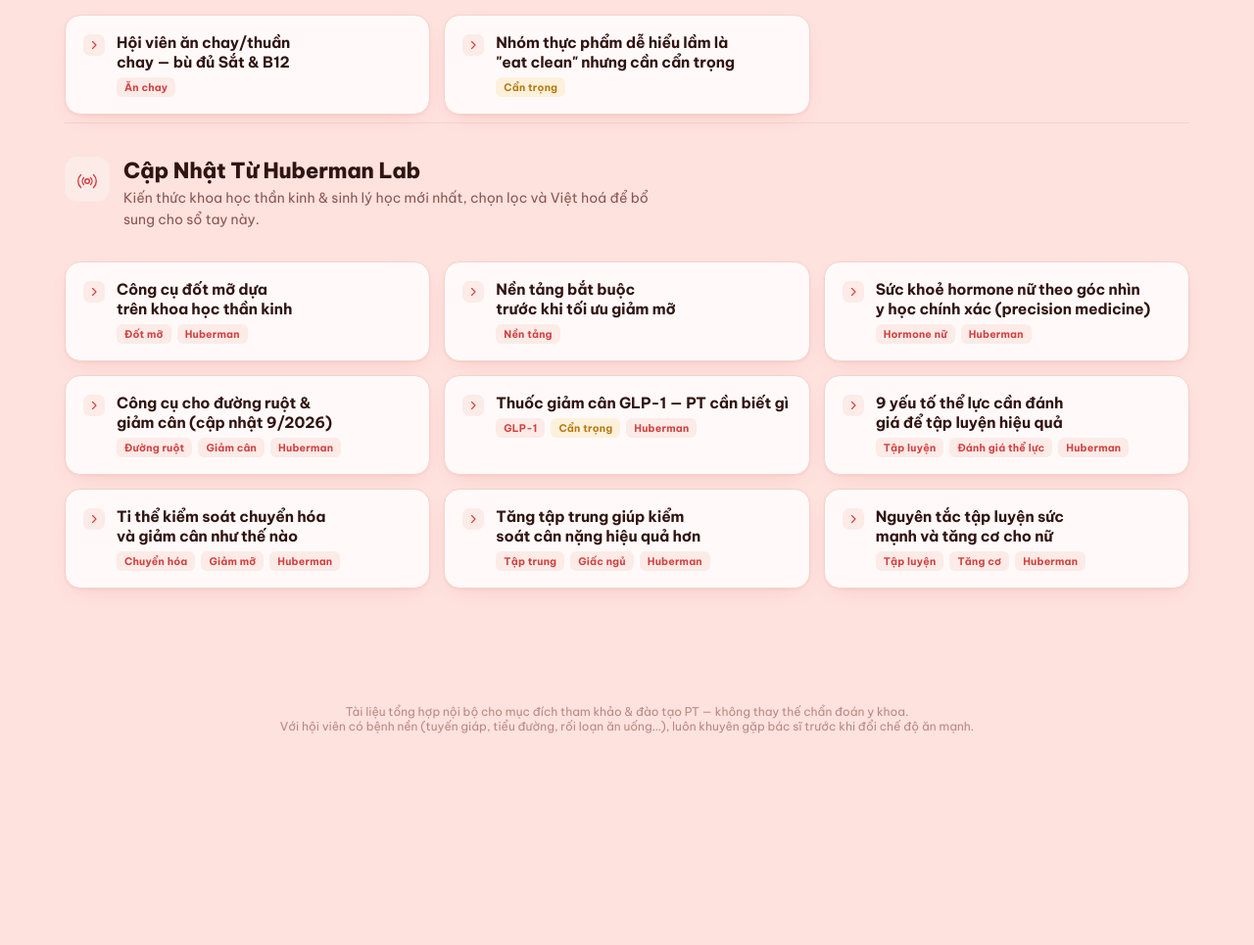
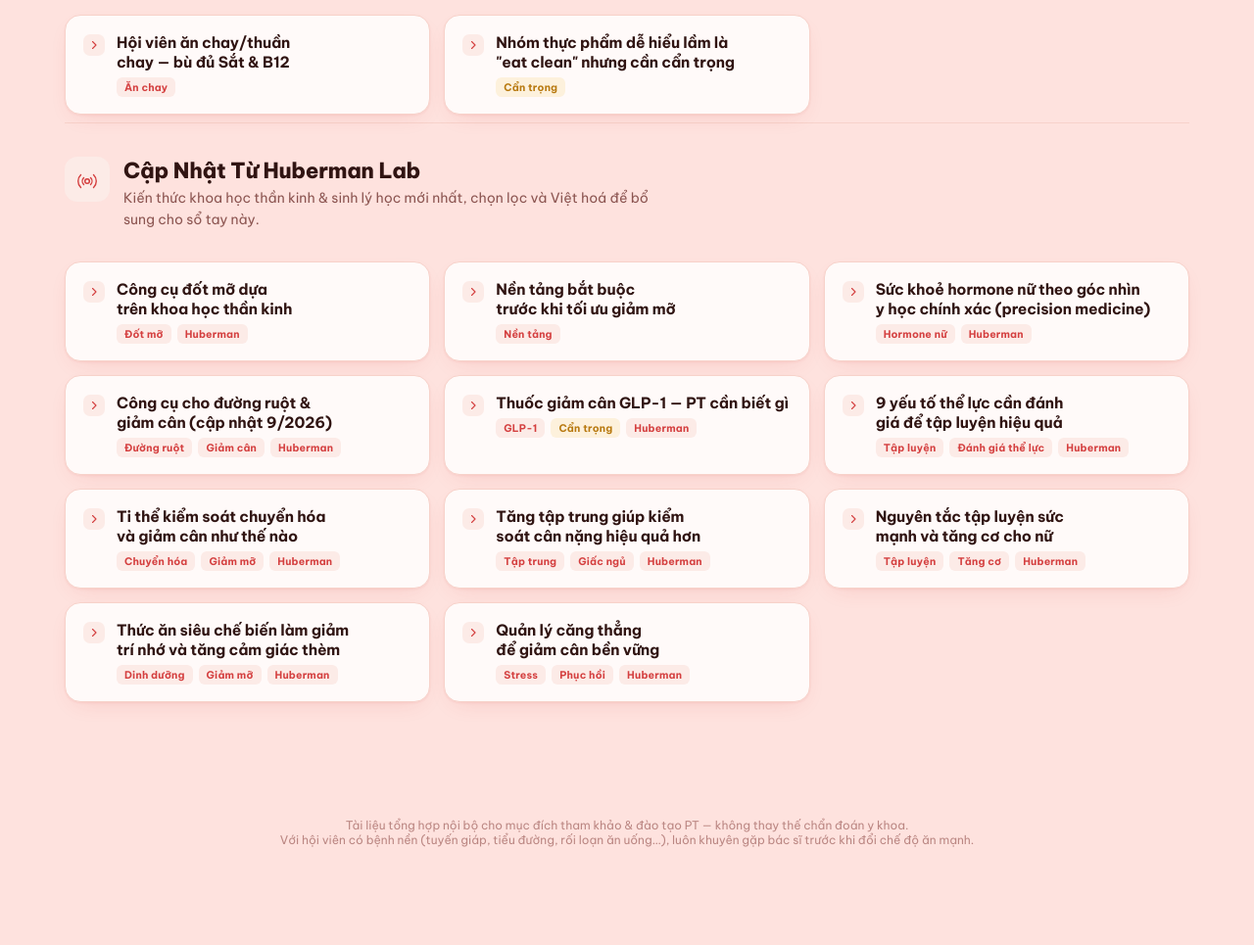
Before and after one commit to vhbao1992-stack/ladysfit_nutricoach, a plain HTML site: page index.html in a window 1280 px wide. Shown: the part 3162-4127 px from the top of the page at 98% size. Before the commit the page ends 4011 px from the top, so only its background shows below. Drawn offline with Linux system fonts and the light colour scheme.

Commit message:
Tu dong cap nhat kien thuc Huberman Lab (14/10/2026)

```diff
--- a/index.html
+++ b/index.html
@@ -661,7 +661,13 @@ const DATA = [
    <p class="source-line">Nguồn: <a href="https://www.hubermanlab.com/episode/essentials-tools-to-improve-your-focus-and-concentration" target="_blank" rel="noopener">Huberman Lab – essentials tools to improve your focus and concentration</a></p>`},
   {title:"Nguyên tắc tập luyện sức mạnh và tăng cơ cho nữ", tags:["Tập luyện","Tăng cơ","Huberman"],
    body:`<p>Tập luyện sức mạnh giúp duy trì chức năng vận động khi tuổi tác tăng, đặc biệt quan trọng với hội viên nữ muốn giữ cơ trong quá trình giảm mỡ.</p><p><b>Nguyên tắc cốt lõi:</b></p><ul><li><b>Progressive overload:</b> tăng dần cường độ theo thời gian để cơ tiếp tục phát triển</li><li><b>Quy tắc "3 đến 5":</b> 3-5 bài tập, 3-5 hiệp, 3-5 phút nghỉ giữa các hiệp (cho sức mạnh)</li><li><b>Tốc độ động tác:</b> chậm hơn cho tăng cơ, nhanh hơn cho sức mạnh &amp; bùng nổ</li></ul><p><b>Thiết kế chương trình:</b></p><ul><li>Tần suất: phân bổ nhóm cơ trong tuần hoặc tập toàn thân nhiều buổi</li><li>Chọn bài tập phù hợp mục tiêu (máy giúp tập trung vào cơ cụ thể)</li><li>Thứ tự: tập nhóm cơ ưu tiên trước</li><li>Điều chỉnh khối lượng tập hàng tuần, chừa 1-2 rep dự phòng</li></ul><p>Tính cá nhân hóa và nhất quán trong tập luyện là chìa khóa để đạt kết quả bền vững.</p>
-   <p class="source-line">Nguồn: <a href="https://www.hubermanlab.com/episode/essentials-optimal-protocols-to-build-strength-and-grow-muscles-andy-galpin" target="_blank" rel="noopener">Huberman Lab – Essentials: Optimal Protocols to Build Strength &amp; Grow Muscles</a></p>`}
+   <p class="source-line">Nguồn: <a href="https://www.hubermanlab.com/episode/essentials-optimal-protocols-to-build-strength-and-grow-muscles-andy-galpin" target="_blank" rel="noopener">Huberman Lab – Essentials: Optimal Protocols to Build Strength &amp; Grow Muscles</a></p>`},
+  {title:"Thức ăn siêu chế biến làm giảm trí nhớ và tăng cảm giác thèm", tags:["Dinh dưỡng","Giảm mỡ","Huberman"],
+   body:`<p>Thức ăn siêu chế biến (processed food) không chỉ ảnh hưởng cân nặng mà còn <b>làm suy giảm trí nhớ và tăng cảm giác thèm ăn</b> theo nghiên cứu từ TS Scott Kanoski.</p><p><b>Cơ chế tác động:</b></p><ul><li>Chế độ ăn giàu đường và chất béo bão hòa làm giảm chức năng vùng hippocampus — trung khu trí nhớ trong não</li><li>Ăn nhiều đường từ nhỏ ảnh hưởng lâu dài đến khả năng ghi nhớ và vi sinh đường ruột</li><li>Thức ăn chế biến làm rối loạn tín hiệu acetylcholine ở não, ảnh hưởng trí nhớ và khả năng nhận biết no/đói</li><li>Vi khuẩn ruột thay đổi do đường tinh luyện có thể làm suy giảm trí nhớ</li></ul><p><b>Hướng dẫn cho hội viên:</b> Hạn chế thức ăn đóng gói, tăng thực phẩm tự nhiên ít chế biến. Khả năng ghi nhớ bữa ăn giúp kiểm soát ăn vặt tốt hơn — khuyến khích hội viên ăn chánh niệm, không xao lãng.</p><div class="callout warn"><svg><use href="#i-warn"/></svg>Thay đổi chế độ ăn cần thực hiện dần dần và phù hợp với từng người.</div>
+   <p class="source-line">Nguồn: <a href="https://www.hubermanlab.com/episode/how-food-choices-shape-memory-cognition-and-cravings-scott-kanoski" target="_blank" rel="noopener">Huberman Lab – How Food Choices Shape Memory, Cognition &amp; Cravings</a></p>`},
+  {title:"Quản lý căng thẳng để giảm cân bền vững", tags:["Stress","Phục hồi","Huberman"],
+   body:`<p>Căng thẳng mãn tính ảnh hưởng trực tiếp đến quá trình giảm cân qua sức khỏe tế bào và ty thể (lò đốt năng lượng trong cơ thể). Khi hội viên stress, cơ thể khó đốt mỡ hiệu quả hơn và dễ tích trữ năng lượng.</p><p><b>Công cụ thực hành PT có thể hướng dẫn:</b></p><ul><li><b>Chuyển đổi nhận thức:</b> giúp hội viên nhìn nhận căng thẳng như một thử thách để vượt qua, không phải mối đe dọa. Điều này cải thiện phản ứng tim mạch và năng lượng.</li><li><b>Chấp nhận triệt để:</b> với những căng thẳng không thể kiểm soát (công việc, gia đình), khuyến khích "buông dây" thay vì đấu tranh vô ích.</li><li><b>Tư thế &amp; hơi thở chậm:</b> khi lo lắng hoặc không chắc chắn, ngồi thẳng lưng và thở chậm giúp giảm phản ứng căng thẳng ngay lập tức.</li><li><b>Mục đích rõ ràng:</b> có ý nghĩa sống và mục tiêu cụ thể giúp não bộ khỏe mạnh hơn và chống lão hóa tốt hơn.</li></ul><p>Nhắc hội viên: giảm cân bền vững cần cả chế độ ăn, tập luyện lẫn quản lý stress hiệu quả.</p>
+   <p class="source-line">Nguồn: <a href="https://www.hubermanlab.com/episode/essentials-manage-stress-and-build-resilience-elissa-epel" target="_blank" rel="noopener">Huberman Lab – Essentials: Manage Stress &amp; Build Resilience</a></p>`}
  ]}
 ];
 
--- a/netlify/functions/chat.js
+++ b/netlify/functions/chat.js
@@ -79,6 +79,10 @@ KIẾN THỨC NỀN (tóm tắt để tham chiếu khi trả lời):
 - Tránh ăn no trước khi cần tập trung. Alpha-GPC cần thận trọng. Luôn cần thời gian nghỉ để não phục hồi.
 - Tập luyện sức mạnh giúp duy trì chức năng vận động, quan trọng cho nữ giữ cơ khi giảm mỡ. Áp dụng nguyên tắc progressive overload và quy tắc 3-5.
 - Thiết kế chương trình cần cá nhân hóa: chọn bài tập phù hợp mục tiêu, điều chỉnh tốc độ động tác (chậm cho tăng cơ), phân bổ khối lượng tập hợp lý trong tuần.
+- Thức ăn siêu chế biến, giàu đường và chất béo bão hòa làm suy giảm trí nhớ, rối loạn tín hiệu não và vi sinh ruột, tăng cảm giác thèm ăn
+- Khuyến khích hội viên hạn chế thực phẩm chế biến, ăn chánh niệm để cải thiện khả năng nhớ bữa ăn và kiểm soát cảm giác đói
+- Căng thẳng mãn tính làm giảm khả năng đốt mỡ và ảnh hưởng sức khỏe tế bào.
+- Công cụ: chuyển đổi nhận thức stress thành thử thách, chấp nhận triệt để điều không kiểm soát, tư thế + thở chậm, xây dựng mục đích rõ ràng.
 `.trim();
 
 
```
